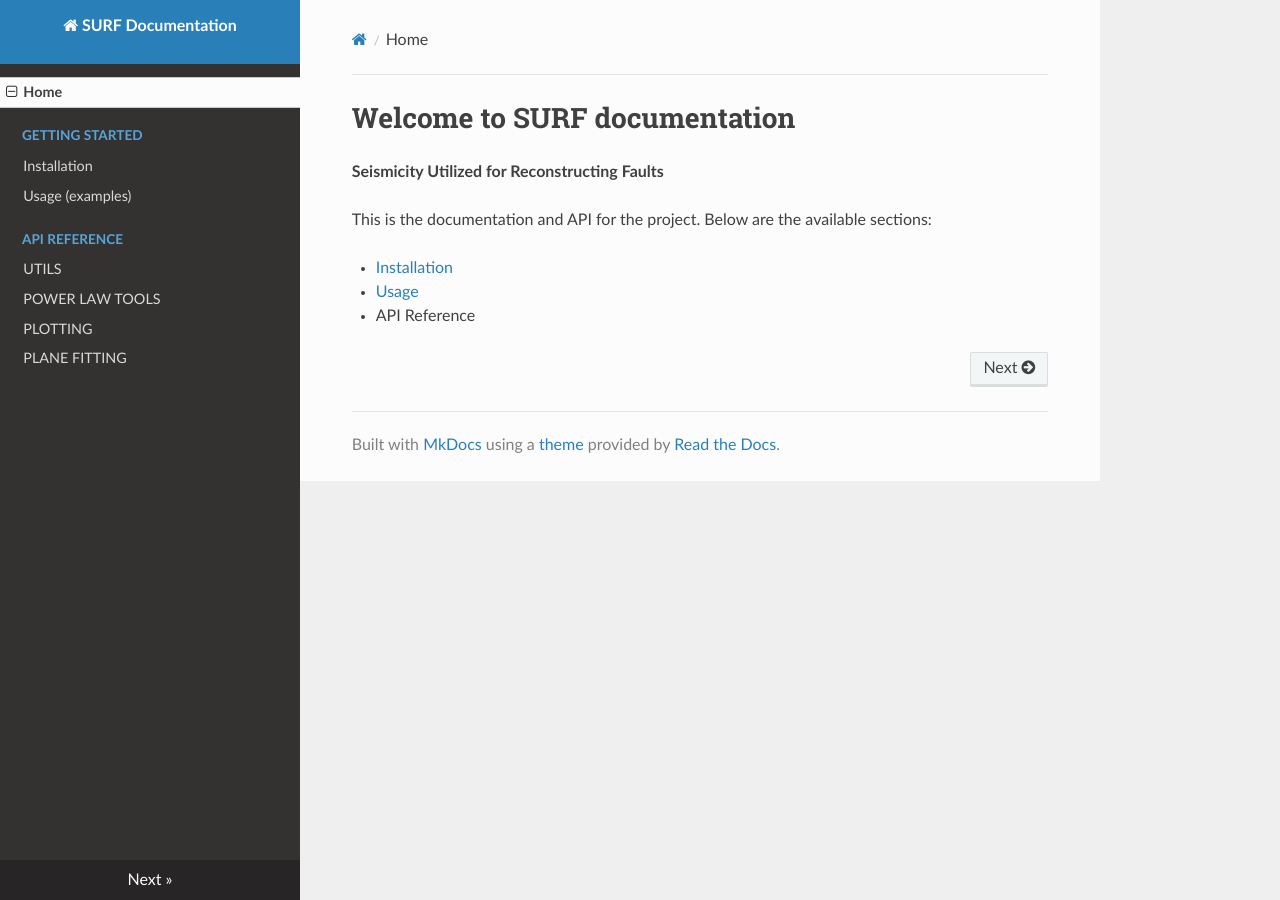
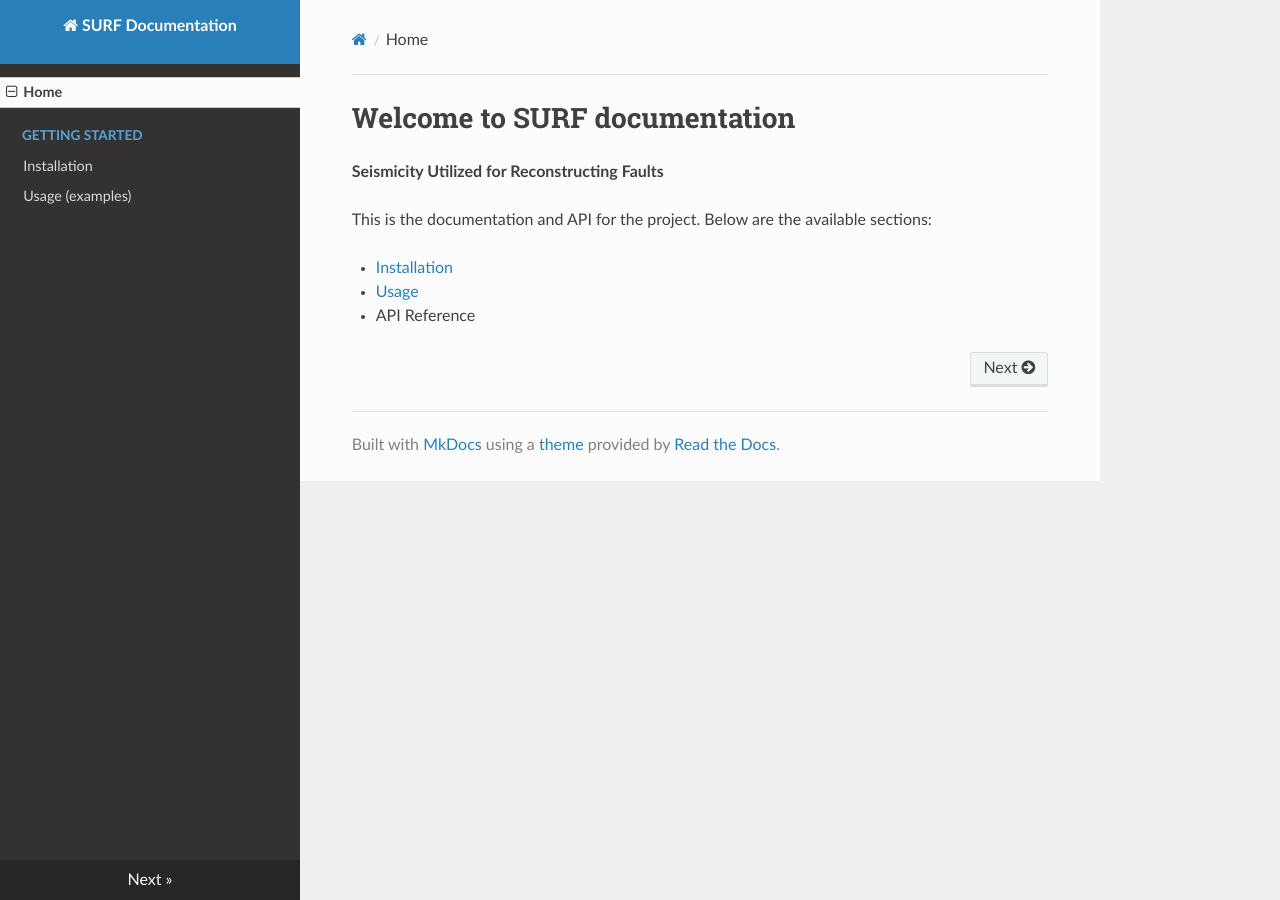
Before and after one commit to travisalongi/surf_doc, an MkDocs documentation site: the page built from docs/index.md, in a window 1280 px wide. Built offline with MkDocs 1.6.1, drawn with Linux system fonts in a browser that asks for light colours; nearby versions of some CDN libraries; some of the changed lines change nothing that is shown.

Commit message:
Go back to basics I guess

```diff
--- a/mkdocs.yml
+++ b/mkdocs.yml
@@ -3,18 +3,17 @@ site_name: SURF Documentation
 theme: readthedocs
 
 plugins:
-  mkdocs-get-deps:
-  mkdocs:
-  mkdocs-auorefs:
   mkdocstrings:
+    # handlers:
+    #   python:
 
 nav:
   - Home: index.md
   - Getting Started:
     - Installation: installation.md
     - Usage (examples): usage.md
-  - API Reference:
-    - UTILS: api/utils.md
-    - POWER LAW TOOLS: api/power_law_tools.md
-    - PLOTTING: api/plotting.md
-    - PLANE FITTING: api/ransac3d.md
+  # - API Reference:
+  #   - UTILS: api/utils.md
+  #   - POWER LAW TOOLS: api/power_law_tools.md
+  #   - PLOTTING: api/plotting.md
+  #   - PLANE FITTING: api/ransac3d.md
```
